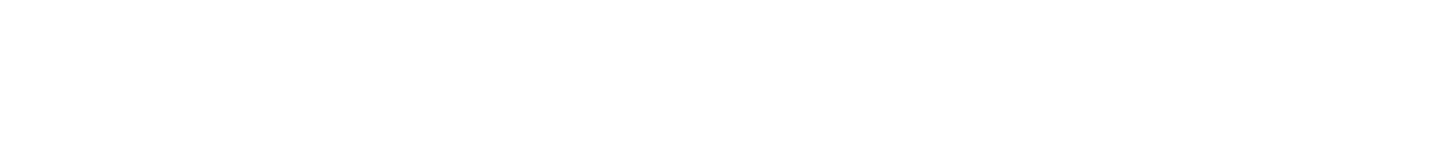
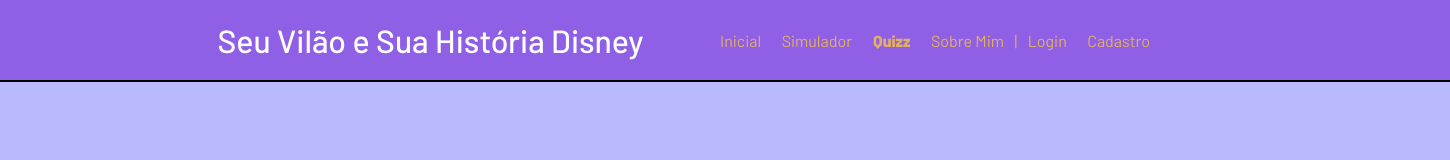
Before and after one commit to larissadiassptech/projeto-individual, a website: page web-data-viz/public/quizz.html in a window 1280 px wide. Shown: the whole page, 1450 px wide, since content can reach past the window. Drawn offline with Linux system fonts and the light colour scheme.

Commit message:
Modificando o CSS do header

```diff
--- a/web-data-viz/public/css/estilo.css
+++ b/web-data-viz/public/css/estilo.css
@@ -26,6 +26,7 @@ body {
   height: var(--tamanho-header);
   border-bottom: 2px solid black;
   background-color: #7b34daa9;
+  margin: 0%;
 }
 
 .header .container {
@@ -69,6 +70,7 @@ body {
   color: white;
   background-image: url('../assets/disney-villains-in-dark-castle-m8z399hlaba6a0as.jpg');
   background-size: cover;
+  background-position: center;
 
 }
 
@@ -155,17 +157,6 @@ body {
   justify-content: center;
   border-top: 2px solid #ED145B;
 }
-.pagina-login .login {
-  top: 80px;
-  min-height: 100vh;
-  display: flex;
-  align-items: center;
-  justify-content: center;
-  background-image: url('../assets/fundo-tela-login.png');
-  background-size: cover;
-  background-position: center;
-  background-repeat: no-repeat;
-}
 
 .pagina-login .footer {
   display: none !important;
@@ -175,6 +166,7 @@ body {
   height: var(--tamanho-login);
   background-image: url('../assets/fundo-tela-login.png');
   background-size: cover;
+  background-position: center;
 }
 
 .login .container {
--- a/web-data-viz/public/css/quizz.css
+++ b/web-data-viz/public/css/quizz.css
@@ -0,0 +1,43 @@
+.container {
+    display: flex;
+    width: 80%;
+    margin: 0%;
+}
+
+.header {
+    width: 1450px;
+    height: var(--tamanho-header);
+    border-bottom: 2px solid black;
+    background-color: #7b34daa9;
+    margin: 0%;
+}
+
+.header .container {
+    justify-content: space-between;
+    align-items: center;
+    height: 100%;
+    margin-left: 15%;
+}
+
+.agora {
+    font-weight: 800;
+}
+
+.navbar {
+    display: flex;
+    align-items: center;
+    justify-content: space-between;
+    list-style: none;
+    color: #e3b062;
+
+}
+
+.navbar a {
+    padding: 0 10px;
+}
+
+.titulo {
+    color: white;
+    font-weight: 500;
+    white-space: nowrap;
+}
--- a/web-data-viz/public/quizz.html
+++ b/web-data-viz/public/quizz.html
@@ -1,27 +1,47 @@
 <!DOCTYPE html>
 <html lang="pt-br">
+
 <head>
     <meta charset="UTF-8">
     <meta name="viewport" content="width=device-width, initial-scale=1.0">
     <title>Quizz | Vilões da Disney</title>
 
+    <link rel="stylesheet" href="./css/quizz.css">
+    <link rel="stylesheet" href="./css/estilo.css">
+    <link rel="icon" href="./assets/icon/favicon2.ico">
+    <link rel="preconnect" href="https://fonts.gstatic.com">
+</head>
 
-    <link rel="stylesheet" href="./css/quizz.css">
-
-</head>
 <body>
-        <!-- <div id="opcoes" class="flex-colunar padding-8">
-        <input type="radio" name="resposta1" value="a"> Grimhilde<br>
-        <input type="radio" name="resposta1" value="a"> Fera<br>
-        <input type="radio" name="resposta1" value="a"> Úrsula<br>
-        <input type="radio" name="resposta1" value="a"> Malévola<br>
-        <input type="radio" name="resposta1" value="a"> Gothel<br>
-        <input type="radio" name="resposta1" value="a"> Opção A<br>
-
-        </div> -->
+<div class="header">
+    <div class="container">
+        <h1 class="titulo">Seu Vilão e Sua História Disney</h1>
+        <ul class="navbar">
+            <li>
+                <a href="./index.html">Inicial</a>
+            </li>
+            <li>
+                <a href="simulador.html">Simulador</a>
+            </li>
+            <li>
+            <li class="agora">
+                <a href="quizz.html">Quizz</a>
+            </li>
+            </li>
+            <li>
+                <a href="sobre-mim.html">Sobre Mim</a>
+            </li>
+            <li>|</li>
+            <li>
+                <a href="login.html">Login</a>
+            </li>
+            <li>
+                <a href="cadastro.html">Cadastro</a>
+            </li>
+        </ul>
+    </div>
+</div>
 </body>
-        <script src="./js/quizz.js"></script>
+<script src="./js/quizz.js"></script>
 
 </html>
-<script>
-    </script>
```
Also changed, not shown: web-data-viz/public/cadastro.html (+8 -2 lines), web-data-viz/public/index.html (+1 -1 lines), web-data-viz/public/login.html (+8 -4 lines), web-data-viz/public/simulador.html (+13 -5 lines), web-data-viz/public/sobre-mim.html (+29 -1 lines), 1 other file.
